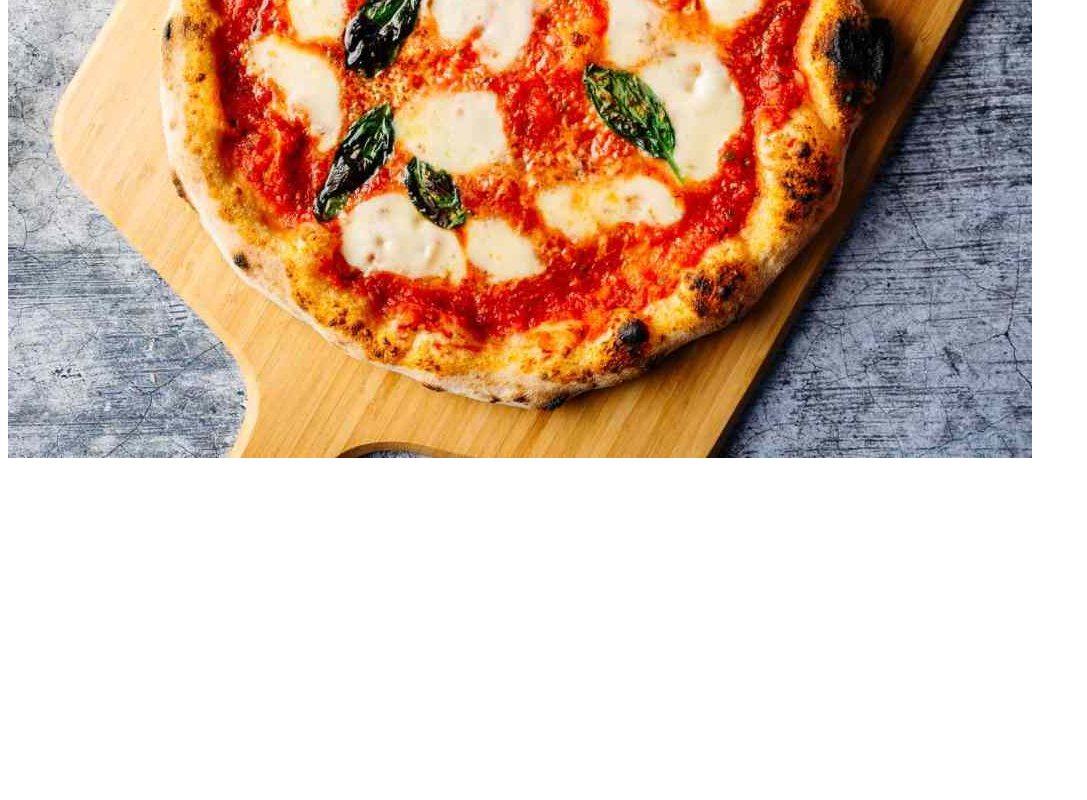
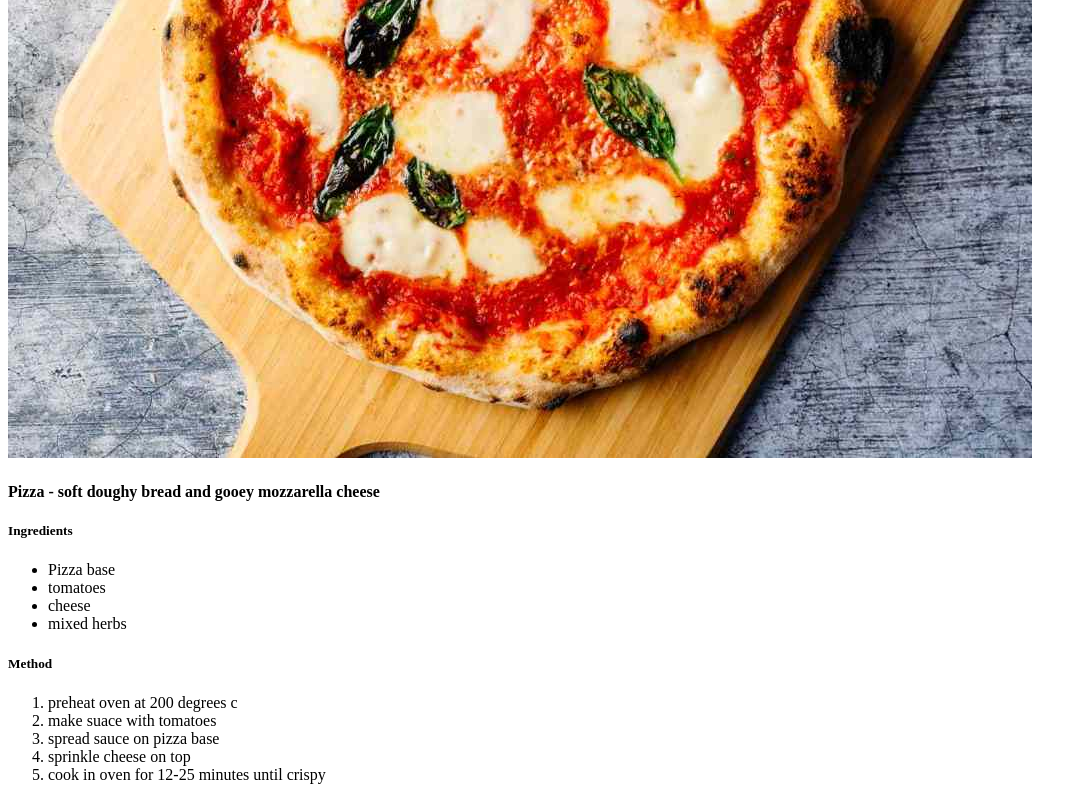
Before and after one commit to MEEHHUULL/odin-recipes, a plain HTML site: page recipes/pizza.html in a window 1280 px wide. Shown: the part 402-1202 px from the top of the page, without its empty margins (0-1087 px from the left). Before the commit the page ends 872 px from the top, so only its background shows below. Drawn offline with Linux system fonts and the light colour scheme.

Commit message:
completed the pizza page

```diff
--- a/recipes/pizza.html
+++ b/recipes/pizza.html
@@ -7,6 +7,22 @@
 
     <body>
         <h1>Pizza</h1>
-        <img src="/images/pizza.jpg" alt="picture of pizza">
+        <img src="../images/pizza.jpg" alt="picture of pizza">
+        <h4>Pizza - soft doughy bread and gooey mozzarella cheese</h4>
+        <h5>Ingredients</h5>
+        <ul>
+            <li>Pizza base</li>
+            <li>tomatoes</li>
+            <li>cheese</li>
+            <li>mixed herbs</li>
+        </ul>
+        <h5>Method</h5>
+        <ol>
+            <li>preheat oven at 200 degrees c</li>
+            <li>make suace with tomatoes</li>
+            <li>spread sauce on pizza base</li>
+            <li>sprinkle cheese on top</li>
+            <li>cook in oven for 12-25 minutes until crispy</li>
+        </ol>
     </body>
 </html>
```
